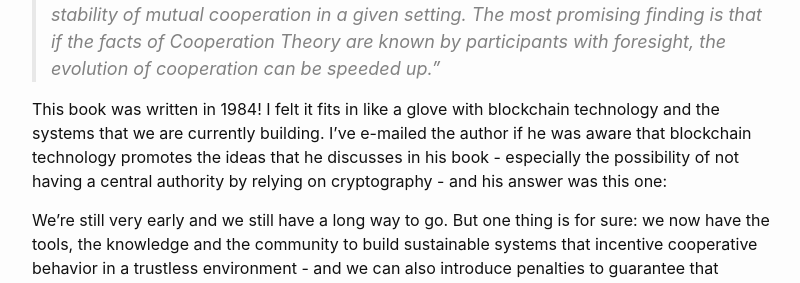
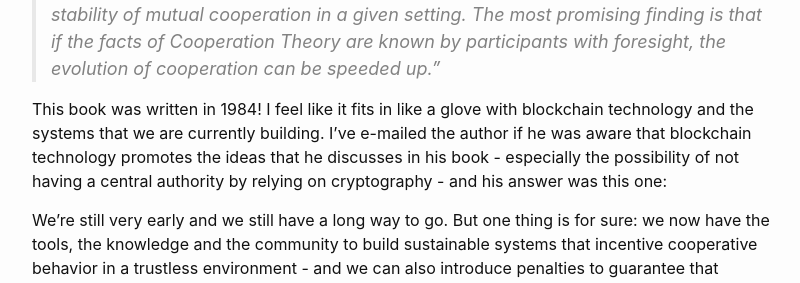
Before and after one commit to intldds/intldds.github.io, a Jekyll site: the page built from _posts/2021-08-01-paradigm.md, in a window 1280 px wide and 900 px high, scrolled down 7816 px. Shown: the part 231-514 px from the top of the window, without its empty margins (238-1038 px from the left). Built offline with Jekyll 4.4.1, drawn with Linux system fonts in a browser that asks for light colours.

Commit message:
Update "Field of Coordination" section - typos

```diff
--- a/_posts/2021-08-01-paradigm.md
+++ b/_posts/2021-08-01-paradigm.md
@@ -292,7 +292,7 @@ reveals what happens to the whole group. This approach allows more than the unde
 It also provides an appreciation of what it takes to promote the stability of mutual cooperation in a given setting. The most promising
 finding is that if the facts of Cooperation Theory are known by participants with foresight, the evolution of cooperation can be speeded up."
 
-This book was written in 1984! I felt it fits in like a glove with blockchain technology and the systems
+This book was written in 1984! I feel like it fits in like a glove with blockchain technology and the systems
 that we are currently building. I've e-mailed the author if he was aware that blockchain technology
 promotes the ideas that he discusses in his book - especially the possibility of not having a central authority by relying
 on cryptography - and his answer was this one:
```
